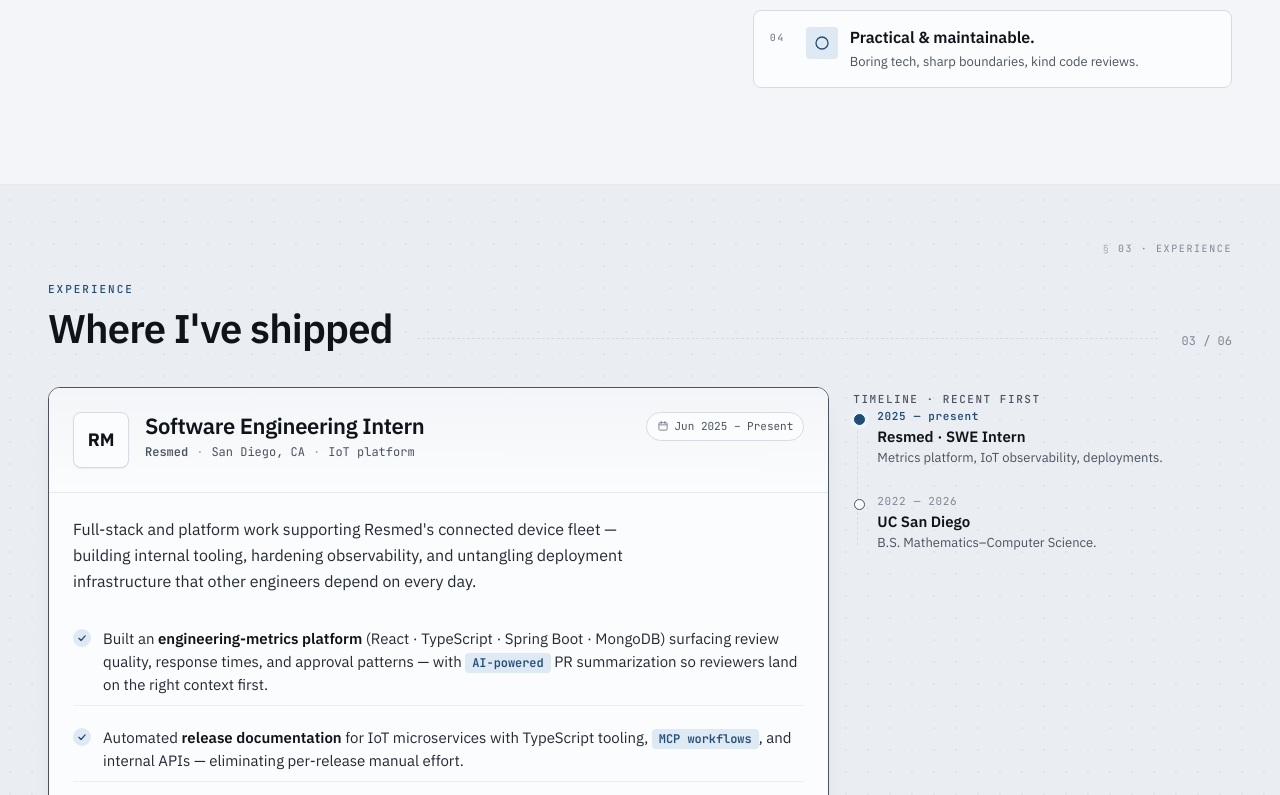
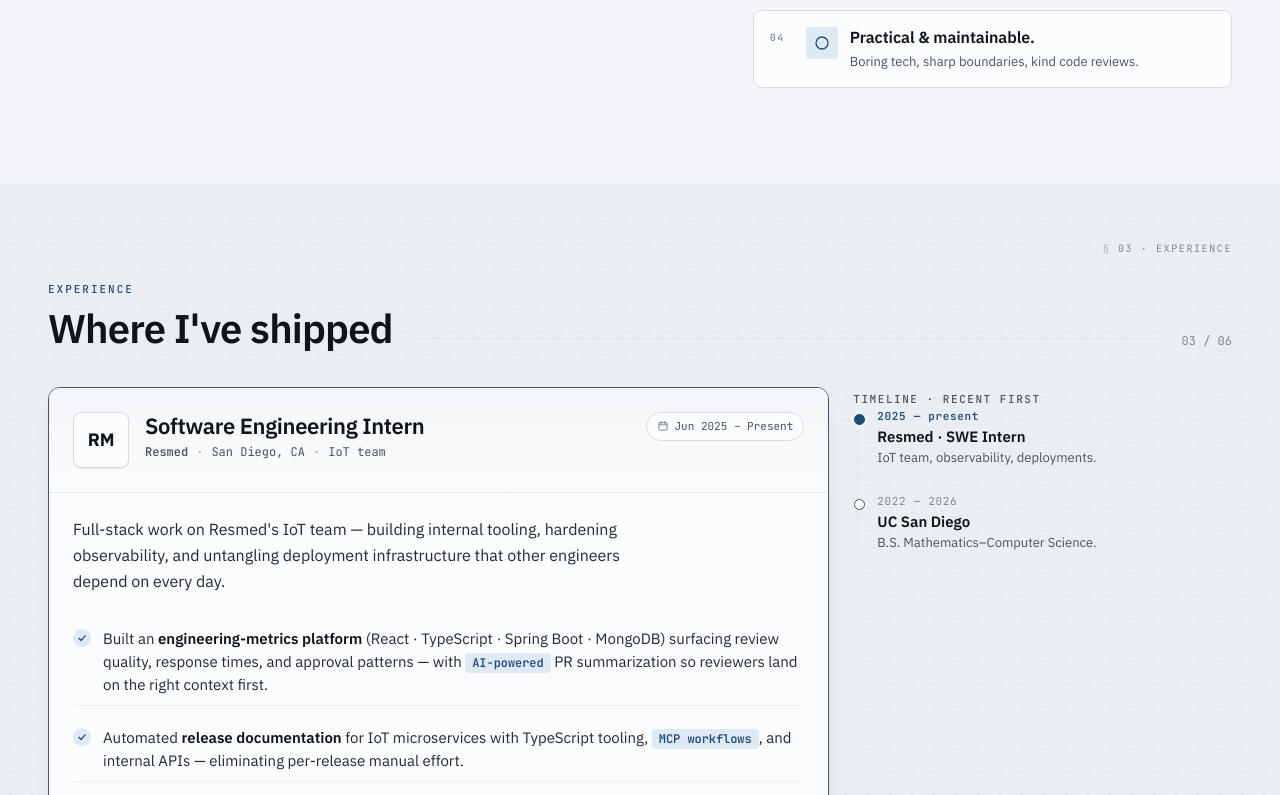
Before and after one commit to John5675/portfolio, a React (Vite) app: page / in a window 1280 px wide. Shown: the part 1482-2277 px from the top of the page. Built offline with nearby package versions, Linux system fonts and the light colour scheme.

Commit message:
Update Resmed IoT team wording
Co-authored-by: Copilot <223556219+Copilot@users.noreply.github.com>

```diff
--- a/index.html
+++ b/index.html
@@ -6,7 +6,7 @@
     <title>John Huynh — Software Engineer</title>
     <meta
       name="description"
-      content="John Huynh — software engineer focused on backend systems, internal tooling, and applied AI. Currently: full-stack and IoT platform work at ResMed. UC San Diego, B.S. Mathematics–Computer Science."
+      content="John Huynh — software engineer focused on backend systems, internal tooling, and applied AI. Currently: full-stack work on the IoT team at Resmed. UC San Diego, B.S. Mathematics–Computer Science."
     />
     <link rel="preconnect" href="https://fonts.googleapis.com" />
     <link rel="preconnect" href="https://fonts.gstatic.com" crossorigin />
--- a/src/components/Experience.jsx
+++ b/src/components/Experience.jsx
@@ -6,7 +6,7 @@ const TIMELINE = [
   {
     year: '2025 — present',
     title: 'Resmed · SWE Intern',
-    sub: 'Metrics platform, IoT observability, deployments.',
+    sub: 'IoT team, observability, deployments.',
     now: true,
   },
   {
@@ -40,7 +40,7 @@ export default function Experience() {
                   <span className="sep">·</span>
                   <span>San Diego, CA</span>
                   <span className="sep">·</span>
-                  <span>IoT platform</span>
+                  <span>IoT team</span>
                 </div>
               </div>
               <span className="date-tag">
@@ -52,9 +52,9 @@ export default function Experience() {
 
           <div className="exp-body">
             <p className="t-body exp-blurb">
-              Full-stack and platform work supporting Resmed's connected device fleet — building
-              internal tooling, hardening observability, and untangling deployment infrastructure
-              that other engineers depend on every day.
+              Full-stack work on Resmed's IoT team — building internal tooling, hardening
+              observability, and untangling deployment infrastructure that other engineers depend
+              on every day.
             </p>
 
             <div className="check-list">
--- a/src/components/Hero.jsx
+++ b/src/components/Hero.jsx
@@ -39,7 +39,7 @@ export default function Hero() {
           </motion.h1>
           <motion.p className="t-body lede" variants={rise}>
             Backend services, internal tooling, and the observability that keeps them honest.
-            Currently: full-stack + IoT platform work at <b>Resmed</b>. Math–CS,{' '}
+            Currently: full-stack work on the IoT team at <b>Resmed</b>. Math–CS,{' '}
             <b>UC San Diego '26</b>.
           </motion.p>
           <motion.div
```
